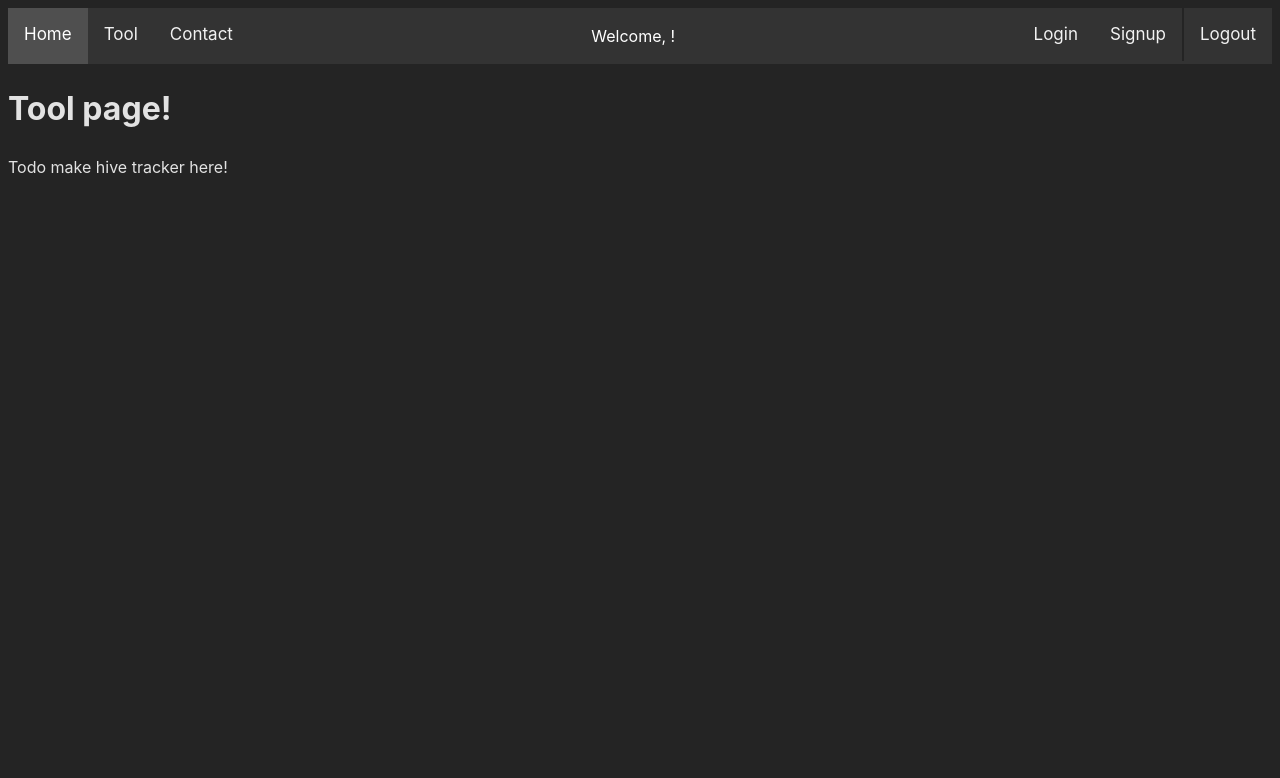
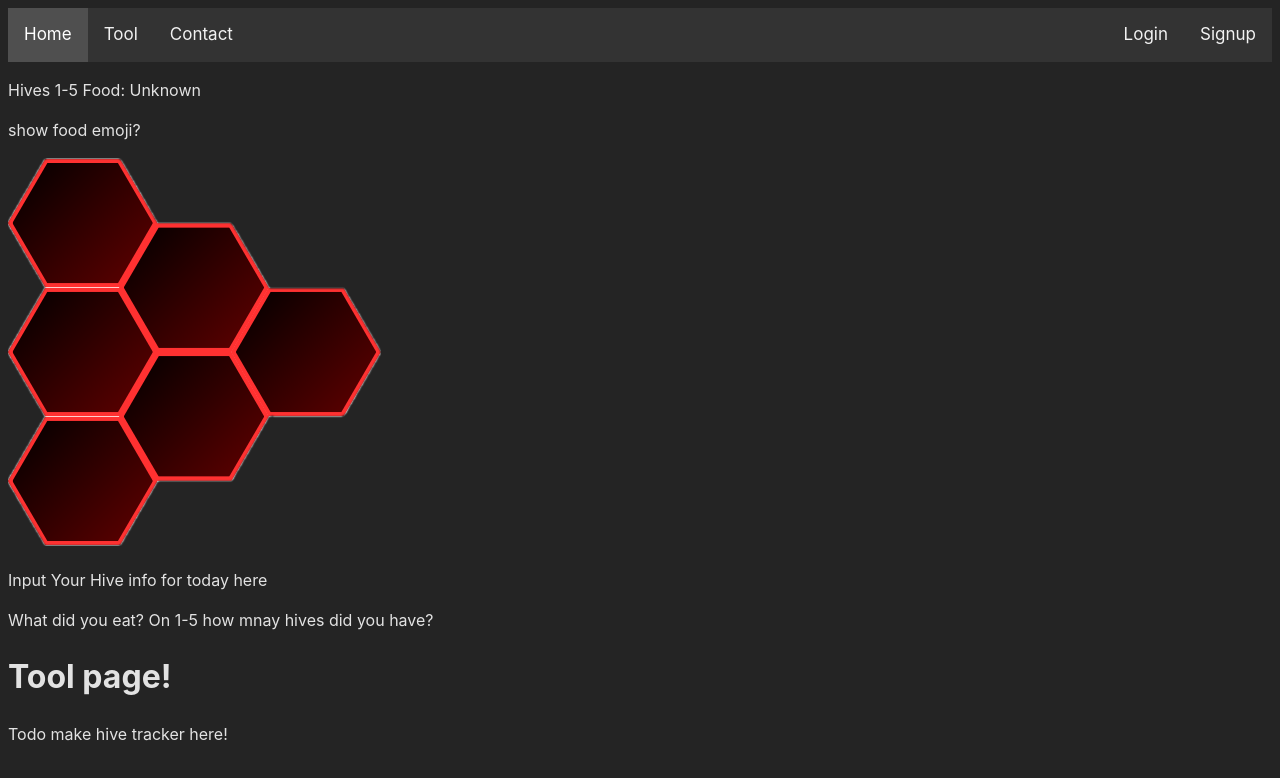
Before and after one commit to had2020/HivesAway, a React (Vite) app in the folder Client/: page /tool in a window 1280 px wide. Shown: the top 778 px of the page. Built offline with nearby package versions, Linux system fonts and the light colour scheme.

Commit message:
added blank components for hive tracker and added hive icon image into project and added image to componet

```diff
--- a/Client/src/App.jsx
+++ b/Client/src/App.jsx
@@ -36,6 +36,8 @@ function App() {
   // cookies
   const [cookieValue, setCookieValue] = useState('');
   const [cookieValue2, setCookieValue2] = useState('');
+  let cookieUser = null
+  let cookiePass = null
 
   // save current account
   const save_current_account = (data) => {
@@ -44,9 +46,9 @@ function App() {
   }
 
   const grab_account = () => {
-    console.log("grab account")
+    //console.log("grab account")
     account = setAccount(sessionStorage.getItem("account"));
-    console.log("current account: ",let_account);
+    //console.log("current account: ",let_account);
     handleGetCookie();
     grab_current_session_account();
   }
@@ -54,7 +56,7 @@ function App() {
   const grab_current_session_account = () => {
     sessionUser = sessionStorage.getItem("Username");
     sessionPass = sessionStorage.getItem("Password");
-    console.log("Current session: ", sessionUser, sessionPass);
+    //console.log("Current session: ", sessionUser, sessionPass);
     setSessionUser1(sessionUser);
     setSessionPass1(sessionPass);
   }
@@ -64,38 +66,24 @@ function App() {
     setCookieValue(user);
     const pass = Cookies.get('password');
     setCookieValue2(pass);
-    console.log("Current cookie: ", user, pass);
+    //console.log("Current cookie: ", user, pass);
+    cookieUser = user
+    cookiePass = pass
   };
 
-
-  // vaildate user TODO REWORK LOGIC
-  /*const vaildate_user = () => {
-    if (sessionUser1 !== null && sessionPass1 !== null && cookieValue !== null && cookieValue2 !== null) {
-      if (vaildate_user_fields(sessionUser1, sessionPass1)) {
-        setCurrentUser(sessionUser1);
-        setCurrentPass(sessionPass1);
-        setLogined(true);
-      } else if (vaildate_user_fields(cookieValue, cookieValue2)) {
-        setCurrentUser(cookieValue);
-        setCurrentPass(cookieValue2);
-        setLogined(true);
-      } else {
-        setLogined(false);
-      }
-
-      callChildMethod();
+  const vaildate_user = () => {
+    //console.log("session account:", sessionUser, sessionPass);
+    //console.log("cookie account:", cookieUser, cookiePass);
+    if (typeof cookieUser === 'string') {
+      setCurrentUser(cookieUser)
+      setCurrentPass(cookiePass)
+      setLogined(true);
     }
-  };
-
-  const vaildate_user_fields = (field1,field2) => {
-    const string1 = String(field1);
-    const string2 = String(field2);
-    return string1 !== null && string2 !== null;
-  }
-  */
-
-  const vaildate_user = () => {
-    console.log("worked")
+    else if (typeof sessionUser === 'string') {
+      setCurrentUser(sessionUser)
+      setCurrentPass(sessionPass)
+      setLogined(true);
+    }
   }
 
   useEffect(() => {
--- /dev/null
+++ b/Client/src/components/Daily_form.jsx
@@ -0,0 +1,12 @@
+import React from 'react';
+
+const Daily_Form = () => {
+  return (
+    <div>
+        <p>Input Your Hive info for today here</p>
+        <p>What did you eat? On 1-5 how mnay hives did you have?</p>
+    </div>
+  );
+};
+
+export default Daily_Form;
--- /dev/null
+++ b/Client/src/components/Day_panel.jsx
@@ -0,0 +1,16 @@
+import React from 'react';
+
+//assets
+import Hive_Icon from '../assets/Hive_Icon.png';
+
+const Day_Panel = () => {
+  return (
+    <div>
+        <p>Hives 1-5 Food: Unknown</p>
+        <p>show food emoji?</p>
+        <img src={Hive_Icon} alt="Hive Icon" />
+    </div>
+  );
+};
+
+export default Day_Panel;
--- a/Client/src/components/Nav_bar.jsx
+++ b/Client/src/components/Nav_bar.jsx
@@ -26,7 +26,11 @@ const NavBar = forwardRef((props, ref) => {
       <a href="/contact">Contact</a>
     </div>
     <div>
-      <p className='username'>Welcome, {props.username}!</p>
+      {logined ? (
+      <>
+        <p className='username'>Welcome, {props.username}!</p>
+      </>
+      ) : null}
     </div>
     <div className='rightbutton'>
     {!logined ? (
@@ -35,7 +39,11 @@ const NavBar = forwardRef((props, ref) => {
       <a href="/signupgui">Signup</a>
     </>
     ) : null}
+    {logined ? (
+    <>
       <a className="verticalLine"href="/logout">Logout</a>
+    </>
+    ) : null}
     </div>
   </div>
   );
--- a/Client/src/pages/Tool.jsx
+++ b/Client/src/pages/Tool.jsx
@@ -1,4 +1,8 @@
 import { useEffect } from 'react';
+
+// componets
+import Day_Panel from '../components/Day_panel';
+import Daily_Form from '../components/Daily_form';
 
 const Tool = ({onToolPage}) => {
 
@@ -8,6 +12,8 @@ const Tool = ({onToolPage}) => {
 
   return (
     <div>
+      <Day_Panel/>
+      <Daily_Form/>
       <h1>Tool page!</h1>
       <p>Todo make hive tracker here!</p>
     </div>
```
Also changed, not shown: Client/src/assets/Hive_Icon.png (added).
